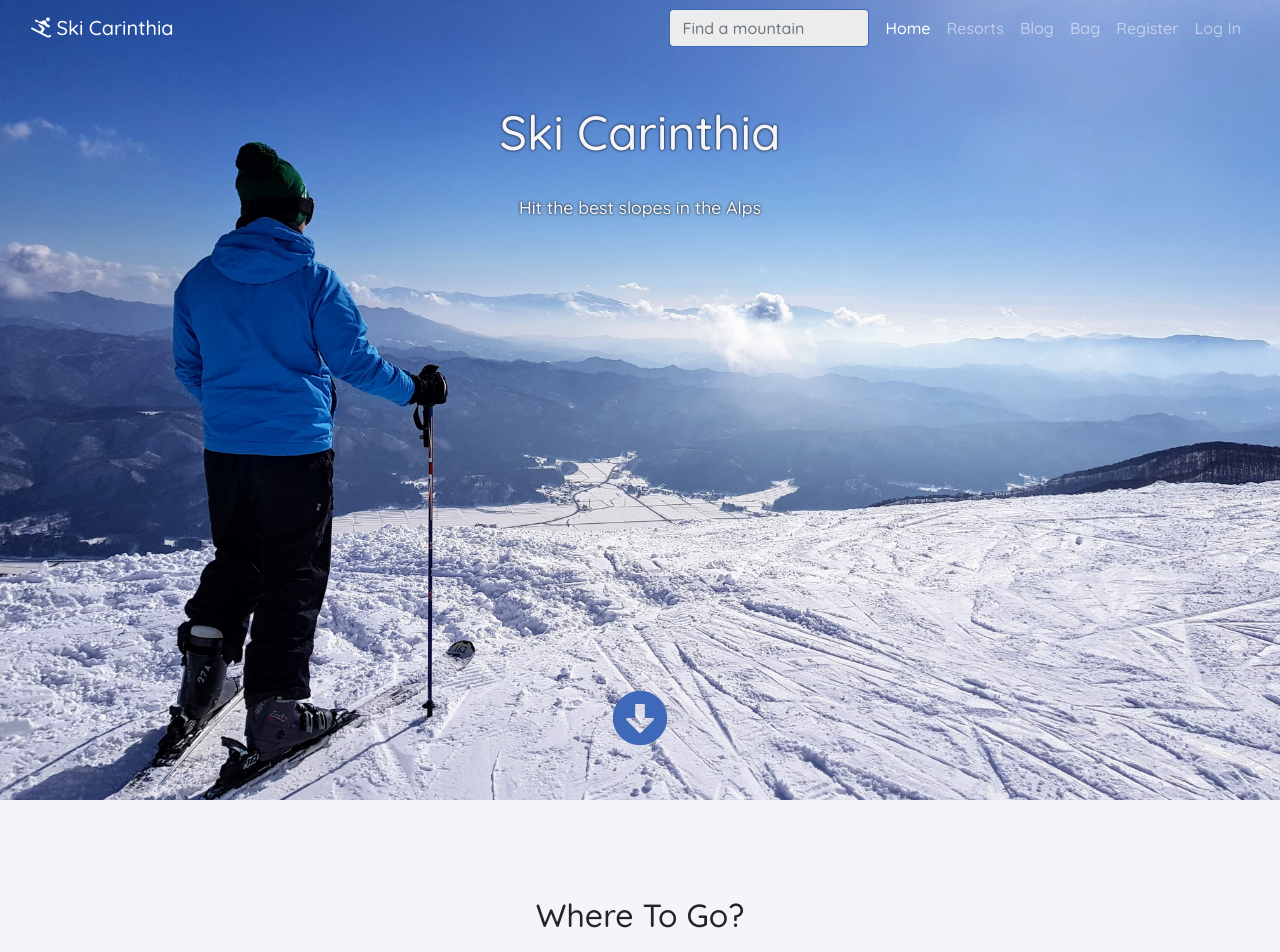
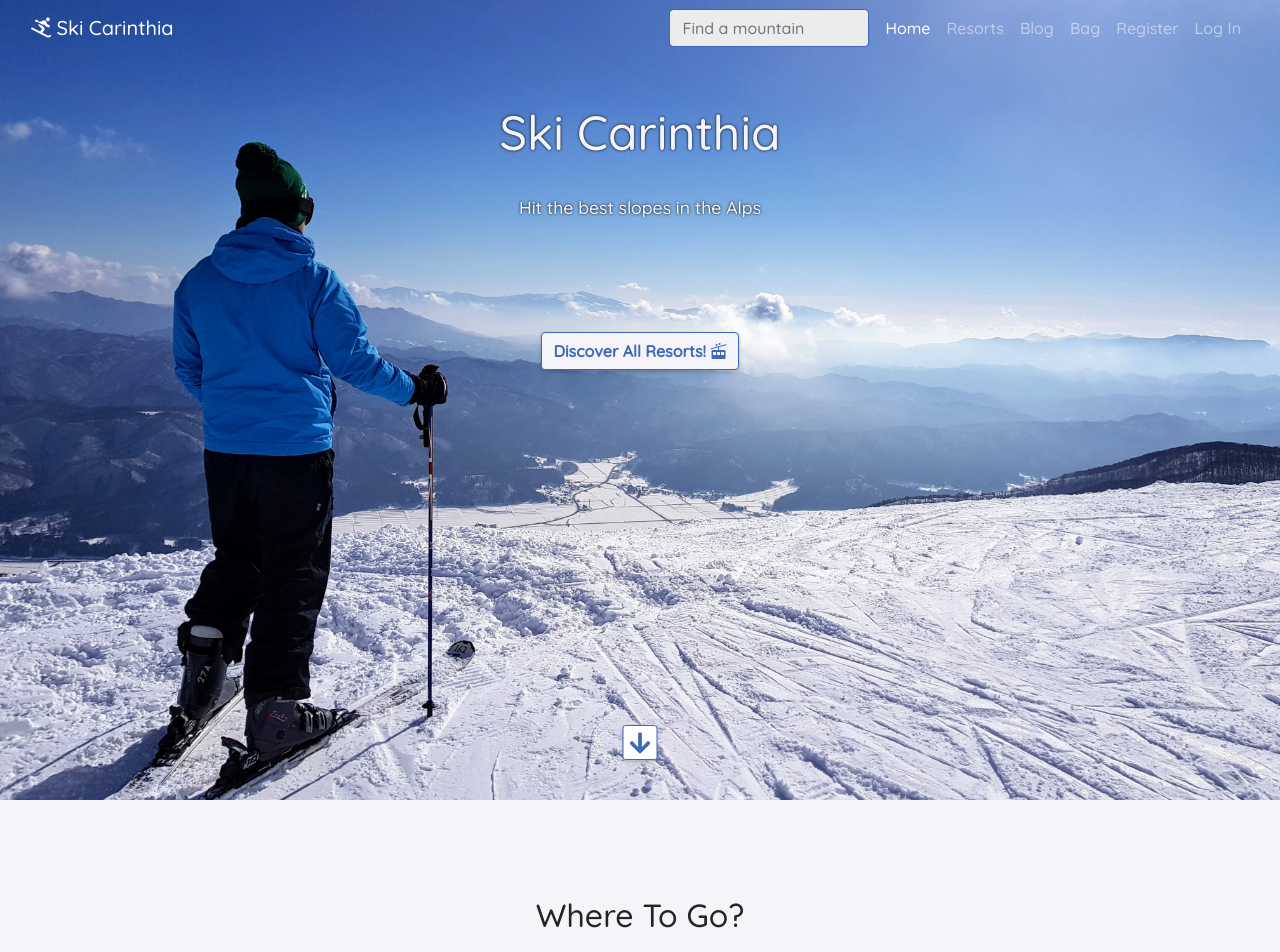
Before and after one commit to Oldman10000/ski-carinthia, a Django app: page / in a window 1280 px wide. Shown: the top 952 px of the page. Run offline with Django 3.2, Linux system fonts and the light colour scheme; data comes from the database, SQL or seed files in the repository; some libraries are stand-ins or nearby versions.

Commit message:
Add call to action to home page, improve button appearance and add bag total

```diff
--- a/home/static/home/css/home.css
+++ b/home/static/home/css/home.css
@@ -34,3 +34,46 @@ p.hero-text {
 .titles {
     padding-top: 10vh;
 }
+
+.btn-white {
+    background: #F4F4F9;
+    color: #3F68B8;
+    border-color: #3F68B8;
+}
+
+.light-text {
+    color: #F4F4F9;
+}
+
+.light-text:hover {
+    color: #F4F4F9;
+}
+
+#hero-icon {
+    height: 35px;
+    width: 35px;
+    border-radius: .2rem;
+    border: 1px solid #3F68B8;
+    background-color: white;
+    position: absolute;
+    bottom: 5%;
+    left: 50%;
+    transform: translateX(-50%);
+    display: flex;
+    justify-content: center;
+    align-items: center;
+    box-shadow: 0 2px 4px 0 rgba(0,0,0,0.2);
+    transition: color .15s ease-in-out,background-color .15s ease-in-out,border-color .15s ease-in-out,box-shadow .15s ease-in-out;
+}
+
+#hero-icon i {
+    font-size: 1.5em;
+    color: #3F68B8;
+}
+
+#hero-icon:hover,
+#hero-icon:focus,
+#hero-icon:active {
+    text-decoration: none;
+    box-shadow: 0 6px 12px 0 rgb(0 0 0 / 30%);
+}
--- a/home/templates/home/index.html
+++ b/home/templates/home/index.html
@@ -20,13 +20,18 @@
             <div class="col-12 mb-4">
                 <h1 class="light-text hero-text">Ski Carinthia</h1>
             </div>
-            <div class="col-12">
+            <div class="col-12 mb-5">
                 <p class="light-text hero-text">Hit the best slopes in the Alps</p>
             </div>
         </div>
+        <div class="row text-center">
+            <div class="col mt-5">
+                <a href="{% url 'resorts' %}" class="btn btn-white">Discover All Resorts! <i class="fas fa-tram"></i></a>
+            </div>
+        </div>
     </div>
-    <a href="#" class="scroll-down blue-text" address="true">
-        <i class="fas fa-arrow-alt-circle-down"></i>
+    <a href="#" class="scroll-down" id="hero-icon" address="true">
+        <i class="fas fa-arrow-down"></i>
     </a>
 </section>
 
--- a/static/css/base.css
+++ b/static/css/base.css
@@ -25,32 +25,12 @@ section {
     background: #3F68B8;
 }
 
-.light-text {
-    color: #F4F4F9;
-}
-
-.light-text:hover {
-    color: #F4F4F9;
-}
-
-.blue-text {
-    color: #3F68B8;
-}
-
 .border-blue {
     border-color: #3F68B8;
 }
 
 .nav-input {
     background-color: #ececec;
-}
-
-.scroll-down {
-    position: absolute;
-    bottom: 5%;
-    left: 50%;
-    transform: translateX(-50%);
-    font-size: 3.5rem;
 }
 
 .last-section {
--- a/templates/headers/header.html
+++ b/templates/headers/header.html
@@ -21,7 +21,7 @@
                     <a class="nav-link" href="{% url 'blogs' %}">Blog</a>
                 </li>
                 <li class="nav-item">
-                    <a class="nav-link" href="{% url 'view_bag' %}">Bag</a>
+                    <a class="nav-link" href="{% url 'view_bag' %}">Bag {% if total %}(€{{ total }}){% endif %}</a>
                 </li>
                 {% if request.user.is_authenticated %}
                 <li class="nav-item">
--- a/templates/headers/home-header.html
+++ b/templates/headers/home-header.html
@@ -21,7 +21,7 @@
                     <a class="nav-link" href="{% url 'blogs' %}">Blog</a>
                 </li>
                 <li class="nav-item">
-                    <a class="nav-link" href="{% url 'view_bag' %}"">Bag</a>
+                    <a class="nav-link" href="{% url 'view_bag' %}">Bag {% if total %}(€{{ total }}){% endif %}</a>
                 </li>
                 {% if request.user.is_authenticated %}
                 <li class=" nav-item">
```
